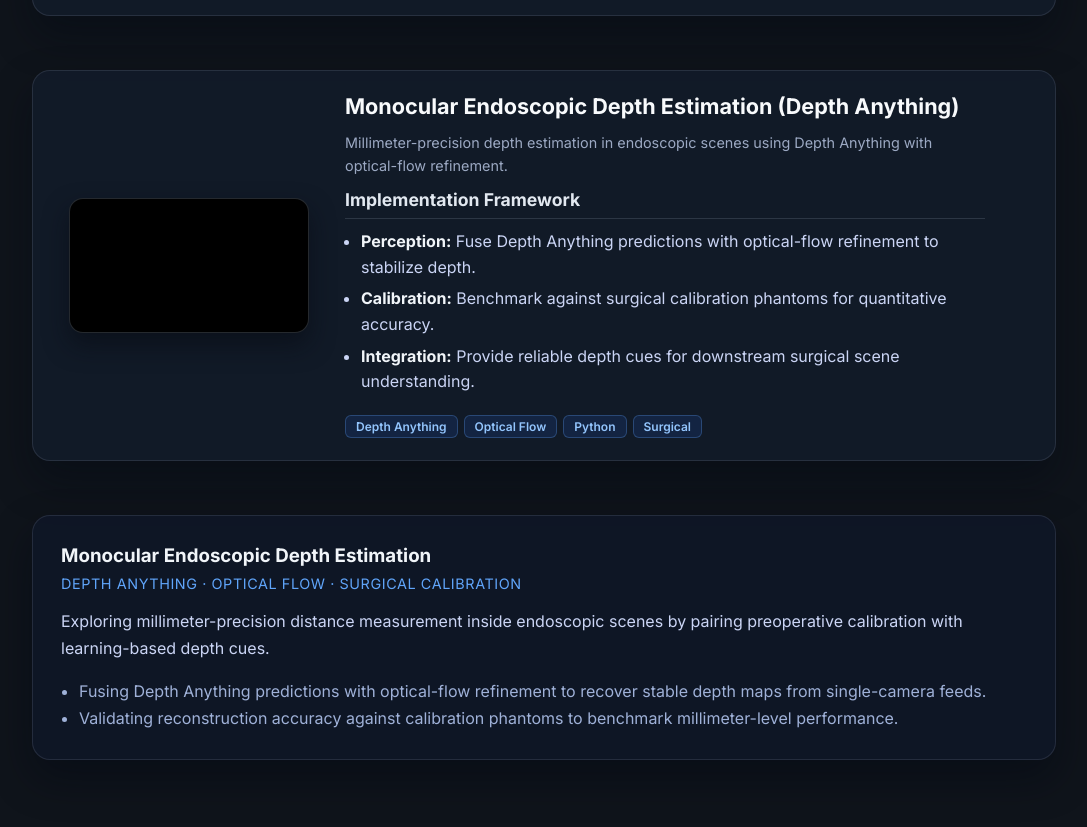
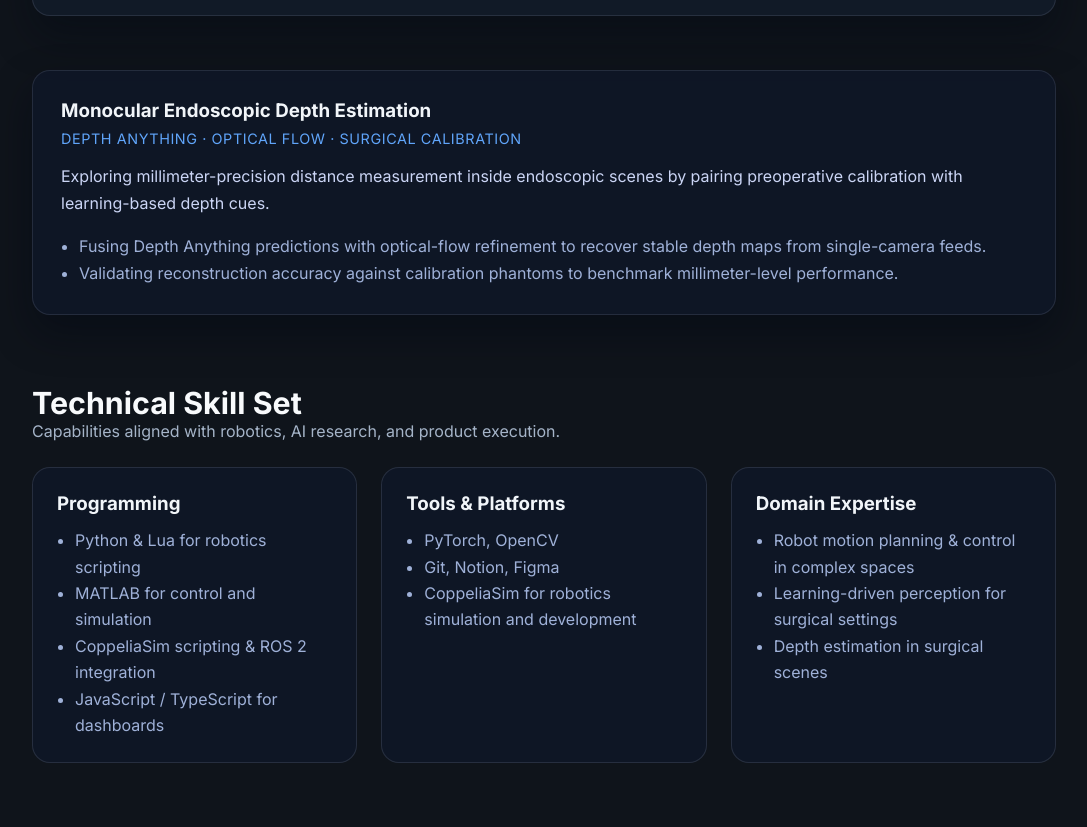
Before and after one commit to Peter-cuhk/portfolio, a plain HTML site: page index.html in a window 1280 px wide. Shown: the part 2057-2884 px from the top of the page, without its empty margins (96-1183 px from the left). Drawn offline with Linux system fonts and the light colour scheme; grey boxes are pictures that could not be loaded; a web font is replaced by a local one.

Commit message:
Remove Depth Anything demo showcase

```diff
--- a/index.html
+++ b/index.html
@@ -410,40 +410,6 @@
           </div>
         </div>
 
-        <div class="tech-demo-showcase">
-          <div class="tech-demo-left">
-            <div class="tech-demo-thumbnail" data-video="assets/videos/afc03de3829acc3c7c7cd8836da3fa2f_raw.mp4">
-              <video preload="metadata" muted loop playsinline data-autoplay>
-                <source src="assets/videos/afc03de3829acc3c7c7cd8836da3fa2f_raw.mp4" type="video/mp4">
-              </video>
-              <div class="demo-play-overlay">
-                <svg width="64" height="64" viewBox="0 0 24 24" fill="none" stroke="currentColor" stroke-width="2">
-                  <circle cx="12" cy="12" r="10"></circle>
-                  <polygon points="10 8 16 12 10 16 10 8"></polygon>
-                </svg>
-              </div>
-            </div>
-          </div>
-          <div class="tech-demo-right">
-            <h3>Monocular Endoscopic Depth Estimation (Depth Anything)</h3>
-            <p class="demo-subtitle">Millimeter-precision depth estimation in endoscopic scenes using Depth Anything with optical-flow refinement.</p>
-            <div class="demo-framework">
-              <h4>Implementation Framework</h4>
-              <ul>
-                <li><strong>Perception:</strong> Fuse Depth Anything predictions with optical-flow refinement to stabilize depth.</li>
-                <li><strong>Calibration:</strong> Benchmark against surgical calibration phantoms for quantitative accuracy.</li>
-                <li><strong>Integration:</strong> Provide reliable depth cues for downstream surgical scene understanding.</li>
-              </ul>
-              <div class="demo-tech-tags">
-                <span class="demo-tag">Depth Anything</span>
-                <span class="demo-tag">Optical Flow</span>
-                <span class="demo-tag">Python</span>
-                <span class="demo-tag">Surgical</span>
-              </div>
-            </div>
-          </div>
-        </div>
-
         <!-- 全屏视频模态框 -->
         <div class="video-modal" id="videoModal">
           <div class="video-modal-backdrop"></div>
```
